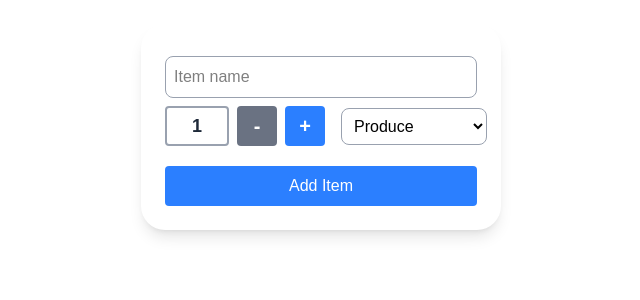
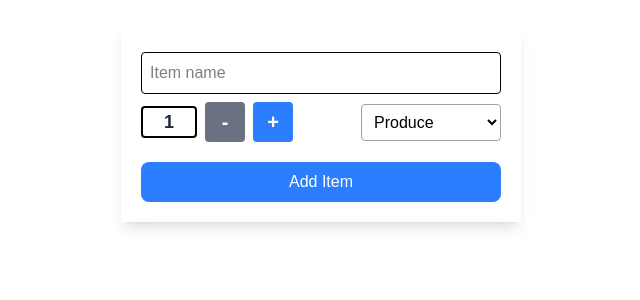
Before and after one commit to SeksanW/cprg306-assignments, a Next.js app: page /week-5 in a window 1280 px wide. Shown: the top 300 px of the page, without its empty margins (319-959 px from the left). Built offline with nearby package versions, Linux system fonts and the light colour scheme.

Commit message:
css and naming changes

```diff
--- a/app/page.js
+++ b/app/page.js
@@ -15,7 +15,7 @@ export default function Page() {
 
       </p>
       <p>
-        <Link href="/week-5">Week 4 Assignments</Link>
+        <Link href="/week-5">Week 5 Assignments</Link>
       </p>
     </main>
   );
--- a/app/week-5/new-item.js
+++ b/app/week-5/new-item.js
@@ -66,25 +66,20 @@ const incrementStyles =
         : "bg-blue-500 hover:bg-blue-400 " + baseButton;
 
     return(
-            <form onSubmit={handleSubmit} className="w-90 mx-auto mt-5 bg-white text-white p-6 rounded-3xl shadow-lg space-y-5">
+            <form onSubmit={handleSubmit} className="w-100 mx-auto mt-5 bg-white text-white p-5 border-black shadow-lg space-y-5">
                     <div className="my-2">
                         <input type="text"
                             placeholder="Item name"
-                            className="w-full p-2 rounded-lg border border-gray-400 text-black focus:outline-none focus:ring-2 focus:ring-black"
+                            className="w-full p-2 rounded border border-black text-black focus:outline-none focus:ring-2 focus:ring-black"
                             value={name}
                             onChange={(e) => setName(e.target.value)}
                             required={true}/>
                     </div>
-
             <div className="flex items-center justify-between space-x-2">
             <div className="flex items-center space-x-2">
-
-
-
-            <div className="w-16 h-10 flex items-center justify-center border-2 border-gray-400 rounded bg-white text-lg font-bold text-gray-800 ">
+            <div className="w-14 h-8 flex items-center justify-center border-2 border-black rounded bg-white text-lg font-bold text-gray-800 ">
             {quantity}
             </div>
-
 
                 <button
                 onClick={decrement}
@@ -102,7 +97,7 @@ const incrementStyles =
 
                         <label className="inline-block w-20"></label>
                         <select
-                        className="w-40 p-2 rounded-lg border border-gray-400 bg-white text-black focus:outline-none focus:ring-2 focus:ring-black"                        value={category}
+                        className="w-35 p-2 rounded border border-gray-400 bg-white text-black focus:outline-none focus:ring-2 focus:ring-black"                        value={category}
                         onChange={(e) => setCategory(e.target.value)}
                         required>
                         <option value="produce">Produce</option>
@@ -123,7 +118,7 @@ const incrementStyles =
 
                 <button
                 type="submit"
-                className="bg-blue-500 text-white w-full py-2 rounded hover:bg-blue-400 active:bg-blue-600 transition"
+                className="bg-blue-500 text-white w-full py-2 rounded-lg hover:bg-blue-400 active:bg-blue-600 transition"
                 >Add Item</button>
             </form>
     )
```
